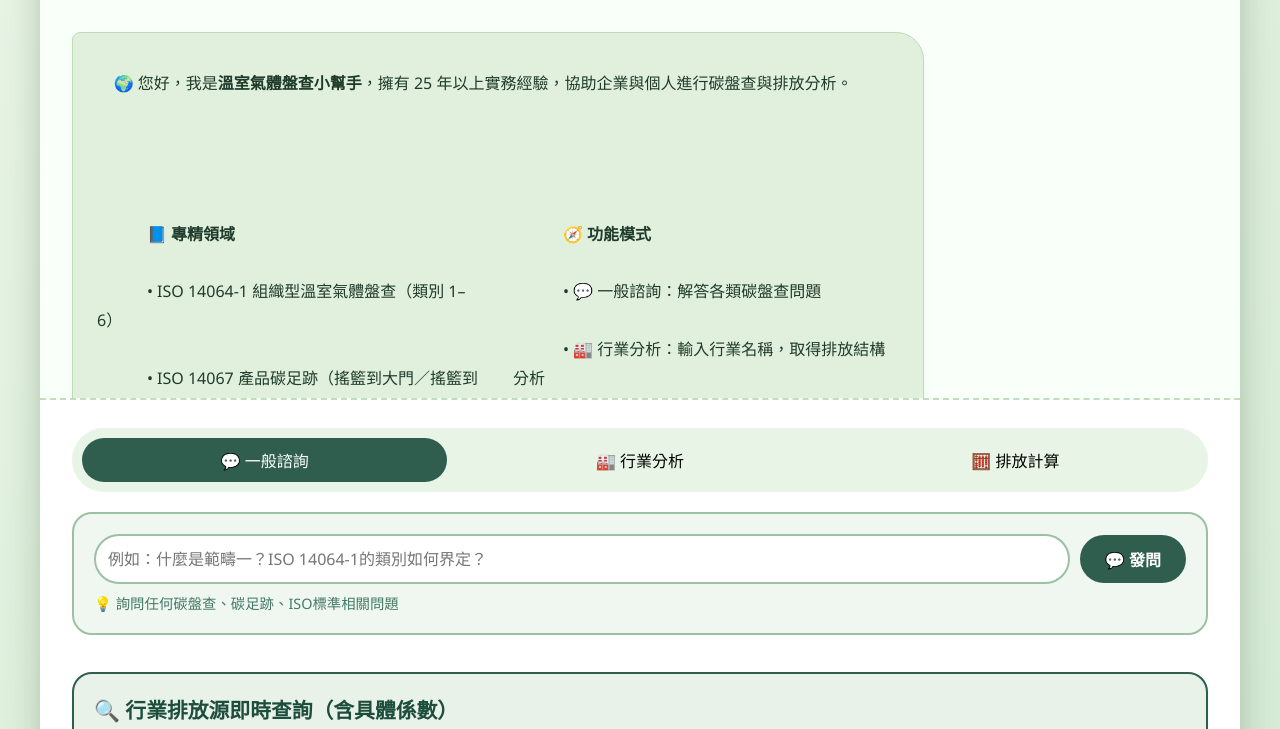
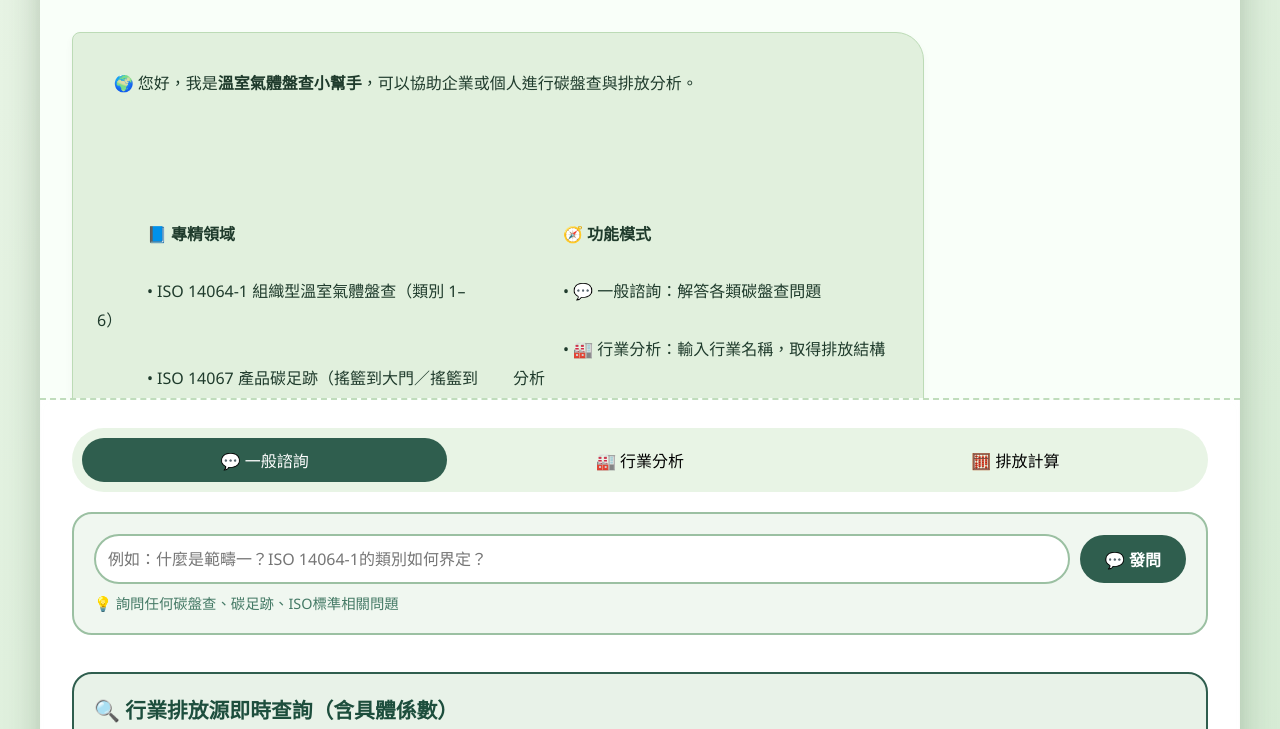
Before and after one commit to fang999888/carbon, a Flask app: page / in a window 1280 px wide. Shown: the part 115-844 px from the top of the page. Run offline with Flask 3, Linux system fonts and the light colour scheme.

Commit message:
Update index.html

```diff
--- a/templates/index.html
+++ b/templates/index.html
@@ -450,7 +450,7 @@
         <div class="conversation" id="conversation">
             <div class="message bot">
                <div class="bubble">
-    🌍 您好，我是<strong>溫室氣體盤查小幫手</strong>，擁有 25 年以上實務經驗，協助企業與個人進行碳盤查與排放分析。<br><br>
+    🌍 您好，我是<strong>溫室氣體盤查小幫手</strong>，可以協助企業或個人進行碳盤查與排放分析。<br><br>
 
     <div style="display: flex; gap: 30px; flex-wrap: wrap; line-height: 1.8;">
 
```
